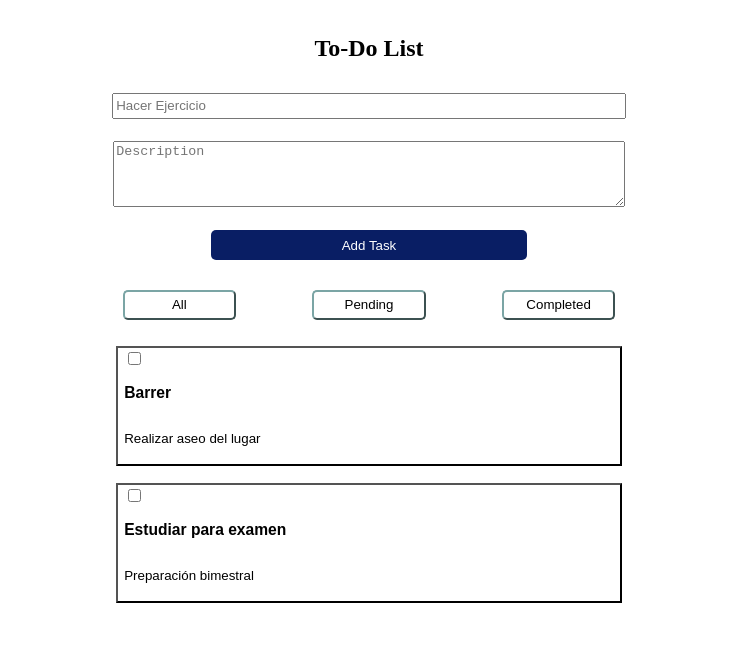
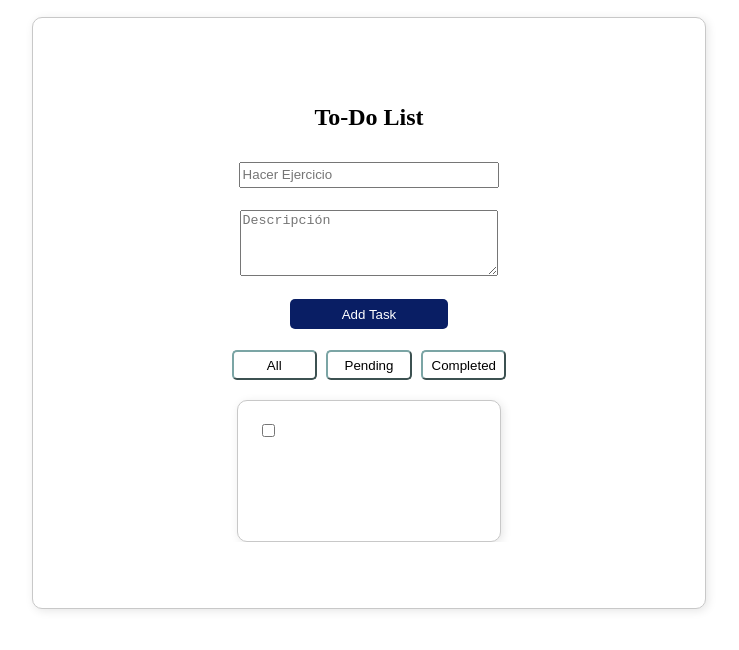
Before and after one commit to ValeriaPache/Form_React, a React (Vite) app: page / in a window 1280 px wide. Shown: the top 650 px of the page, without its empty margins (271-1010 px from the left). Built offline with nearby package versions, Linux system fonts and the light colour scheme.

Commit message:
I was organizing the components

```diff
--- a/src/App.jsx
+++ b/src/App.jsx
@@ -1,5 +1,5 @@
 import React from 'react'
-import { Task } from './components/task'
+import { Task } from './components/Pages/Task'
 
 export const App = () => {
   return (
--- a/src/components/StilesTask.css
+++ b/src/components/Pages/StilesTask.css
@@ -1,6 +1,19 @@
 .container{
     width: 100%;
     height: 610px;
+    display: flex;
+    flex-direction: column;
+    justify-content: center;
+    align-items: center;
+}
+.subContainer{
+    width: 50%;
+    height: 550px;
+    background: white;
+    border: 1px solid rgb(200, 200, 200);
+    border-radius: 10px;
+    box-shadow: 2px 2px 10px rgba(0, 0, 0, 0.1);
+    padding: 20px;
     display: flex;
     flex-direction: column;
     justify-content: center;
@@ -29,14 +42,16 @@
     border-radius: 5px;
     border: none;
     color: white;
+    cursor: pointer;
 }
 .secondContainer{
     width: 50%;
-    height: 340px;
+    max-height: 340px; /* Evita que el contenedor crezca demasiado */
+    overflow-y: auto; /* Permite desplazarse si hay muchas tareas */
     display: flex;
     flex-direction: column;
-    justify-content: space-around;
     align-items: center;
+    gap: 10px; /* Espacio uniforme entre los elementos */
 }
 .containerButtomsFilter{
     width: 90%;
@@ -47,16 +62,22 @@
 }
 .buttomsFilter{
     background: rgb(255, 255, 255);
-    width: 20%;
+    width: 30%;
     height: 30px;
     border-radius: 5px;
     border-color: rgb(123, 165, 165);
+    cursor: pointer;
 }
 .containerListTask{
     background: white;
-    width: 80%;
-    height: 120px;
+    width: 70%;
+    height: 100px;
     display: flex;
     flex-direction: column;
     align-items: flex-start;
+    background: white;
+    border: 1px solid rgb(200, 200, 200);
+    border-radius: 10px;
+    box-shadow: 2px 2px 10px rgba(0, 0, 0, 0.1);
+    padding: 20px;
 }
--- /dev/null
+++ b/src/components/Pages/Task.jsx
@@ -0,0 +1,31 @@
+import './StilesTask.css'
+import { Form } from '../UI/Form';
+import { Filter } from '../UI/Filter';
+
+export const Task = () => {
+  /*const [tasks, setTasks] = useState([]);
+  const [title, setTitle] = useState("");
+  const [description, setDescription] = useState("");
+
+  const addTask = (e) => {
+    e.preventDefault();
+
+    const newTask = {
+      id: Date.now(),
+      title:title,
+      description:description,
+      completed: false
+    };
+
+    setTasks([...tasks, newTask]);
+  };*/
+
+  return (
+    <section className='container'>
+    <div className='subContainer'>
+    <Form/>
+     <Filter/>
+    </div>
+    </section>
+  );
+};
--- a/src/components/Task.jsx
+++ /dev/null
@@ -1,34 +0,0 @@
-import React from 'react'
-import { Form } from 'react-router-dom'
-import './StilesTask.css'
-
-export const Task = () => {
-  return (
-    <section className='container'>
-        <h1 className='Tittle'>To-Do List</h1>
-        <form className='containerForm'>
-            <input className='inputForm' type='Text' placeholder='Hacer Ejercicio'></input>
-            <textarea className='texttareaForm' type='Text' placeholder='Description'></textarea>
-            <button className='buttomForm'>Add Task</button>
-        </form>
-        <div className='secondContainer'>
-            <div className='containerButtomsFilter'>
-                <button className='buttomsFilter'>All</button>
-                <button className='buttomsFilter' >Pending</button>
-                <button className='buttomsFilter'>Completed</button>
-            </div>
-            <button className='containerListTask'>
-                <input type='checkbox'></input>
-                <h3 className='titleListTask'>Barrer</h3>
-                <p className='textListTask'>Realizar aseo del lugar</p>
-            </button>
-            <button className='containerListTask'>
-                <input type='checkbox'></input>
-                <h3 className='titleListTask'>Estudiar para examen</h3>
-                <p className='textListTask'>Preparación bimestral</p>
-            </button>
-        </div>
-    </section>
-
-  )
-}
--- /dev/null
+++ b/src/components/UI/Filter.jsx
@@ -0,0 +1,23 @@
+import React from 'react'
+
+export const Filter = () => {
+  return (
+
+        <div className='secondContainer'>
+        <div className='containerButtomsFilter'>
+          <button className='buttomsFilter'>All</button>
+          <button className='buttomsFilter'>Pending</button>
+          <button className='buttomsFilter'>Completed</button>
+        </div>
+
+       {/*{tasks.map(task => (*/}
+          <div /*key={task.id}*/ className='containerListTask'>
+            <input type='checkbox'></input>
+            <h3 className='titleListTask'>{/*{task.title}*/}</h3>
+            <p className='textListTask'>{/*{task.description}*/}</p>
+          </div>
+        {/* ))} */}
+      </div>
+
+  )
+}
--- /dev/null
+++ b/src/components/UI/Form.jsx
@@ -0,0 +1,41 @@
+import React, { useState } from 'react';
+
+export const Form = () => {
+    const [tasks, setTasks] = useState([]);
+      const [title, setTitle] = useState("");
+      const [description, setDescription] = useState("");
+
+      const addTask = (e) => {
+        e.preventDefault();
+
+        const newTask = {
+          id: Date.now(),
+          title:title,
+          description:description,
+          completed: false
+        };
+
+        setTasks([...tasks, newTask]);
+      };
+  return (
+    <>
+        <h1 className='Tittle'>To-Do List</h1>
+      <form className='containerForm' onSubmit={addTask}>
+        <input
+          className='inputForm'
+          type='text'
+          placeholder='Hacer Ejercicio'
+          value={title}
+          onChange={(e) => setTitle(e.target.value.trim())}
+        />
+        <textarea
+          className='texttareaForm'
+          placeholder='Descripción'
+          value={description}
+          onChange={(e) => setDescription(e.target.value)}
+        />
+        <button className='buttomForm' type="submit">Add Task</button>
+      </form>
+    </>
+  )
+}
```
